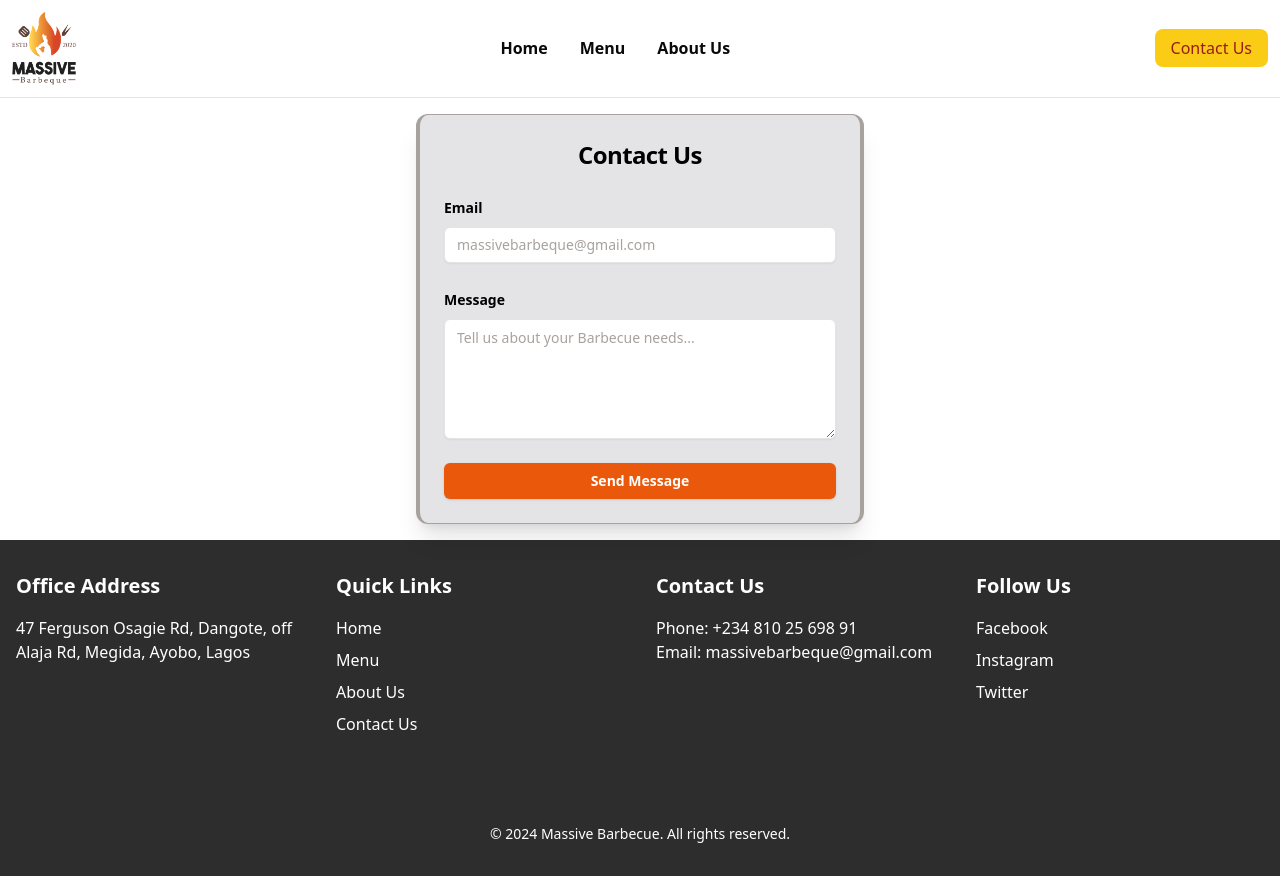
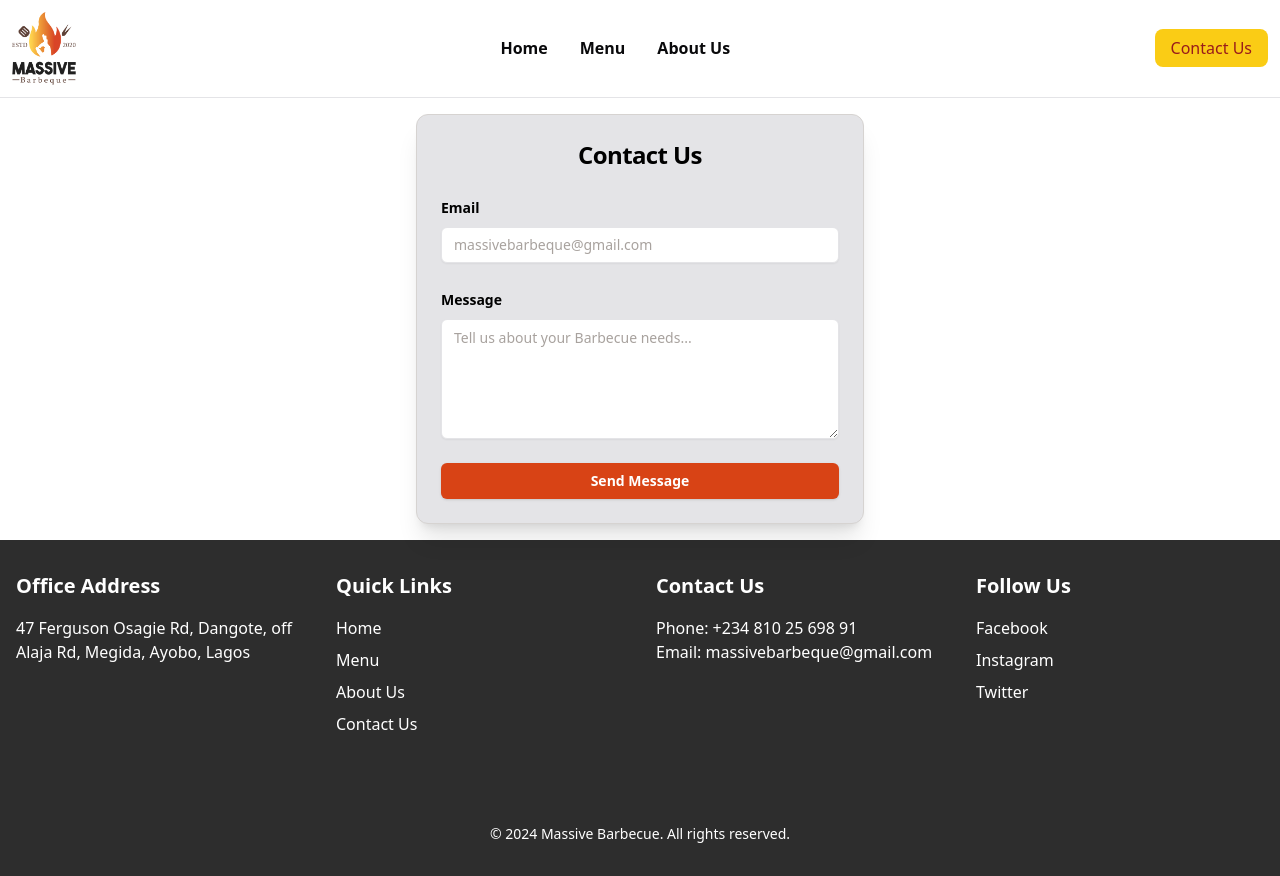
Before and after one commit to christianokuru/massive-barbecue-vue, a Vue app: page /contact in a window 1280 px wide. Built offline with nearby package versions, Linux system fonts and the light colour scheme; some icons are missing.

Commit message:
made minor adjustment to the toaster and the form

```diff
--- a/src/views/ContactView.vue
+++ b/src/views/ContactView.vue
@@ -58,7 +58,7 @@ const handleSubmit = async (e: Event) => {
 
 <template>
   <div class=" flex items-center justify-center p-4">
-    <Card class="w-full max-w-md bg-input text-black border-stone-400 border-x-4 shadow-xl">
+    <Card class="w-full max-w-md bg-input text-black border-stone-300 shadow-xl">
       <CardHeader>
         <CardTitle class="text-2xl font-bold text-center">Contact Us</CardTitle>
       </CardHeader>
@@ -95,7 +95,7 @@ const handleSubmit = async (e: Event) => {
 
           <Button
             type="submit"
-            class="w-full bg-orange-600 hover:bg-orange-500 text-white font-semibold"
+            class="w-full bg-[#D84315] hover:bg-[#ff6e42] text-white font-semibold"
             :disabled="isLoading"
           >
             {{ isLoading ? "Sending..." : "Send Message" }}
@@ -109,7 +109,7 @@ const handleSubmit = async (e: Event) => {
       <div
         v-for="toast in toasts"
         :key="toast.id"
-        class="p-4 bg-orange-800 text-white rounded-md shadow-lg"
+        class="p-4 bg-green-500 text-white rounded-md shadow-lg"
       >
         <strong>{{ toast.title }}</strong>
         <p>{{ toast.description }}</p>
```
